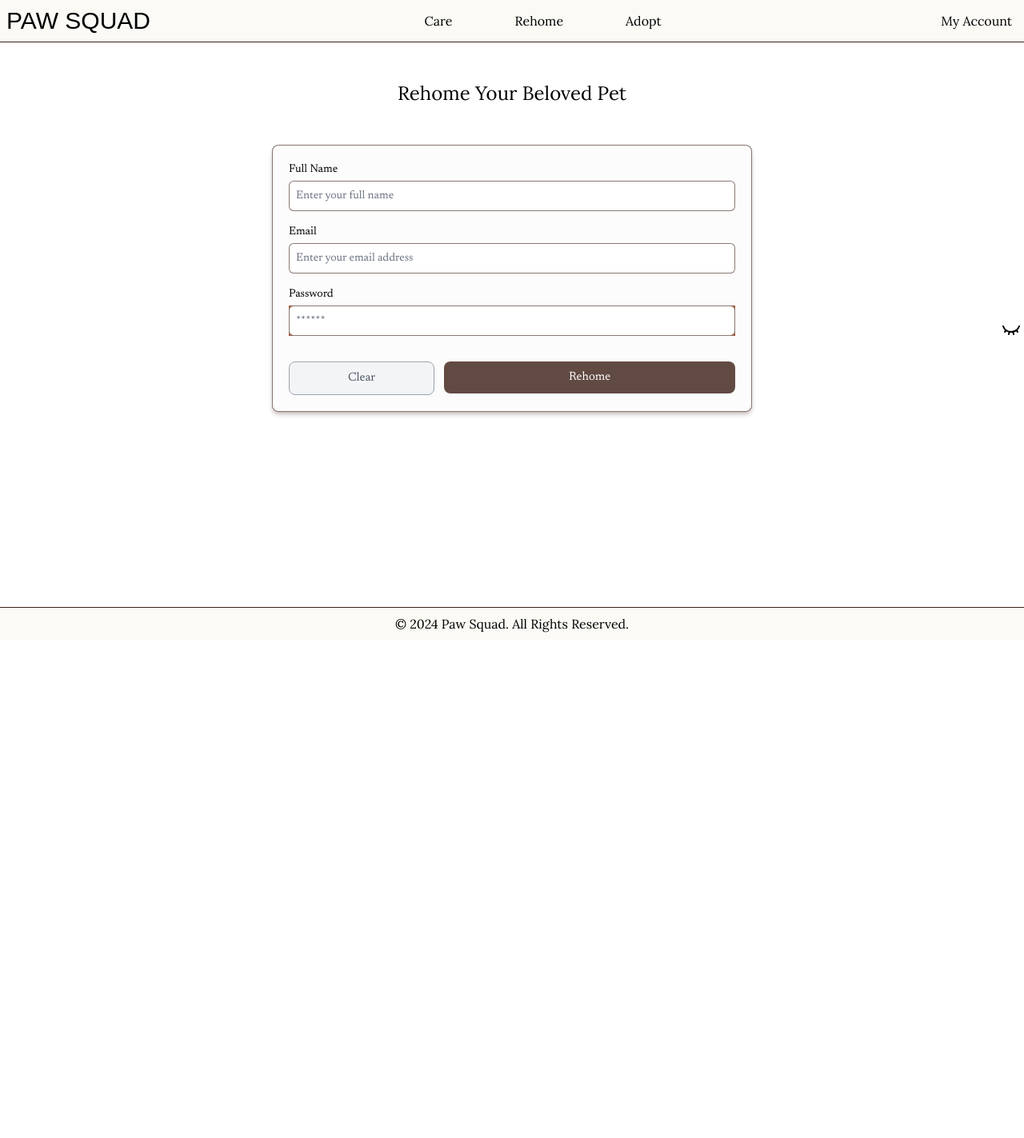
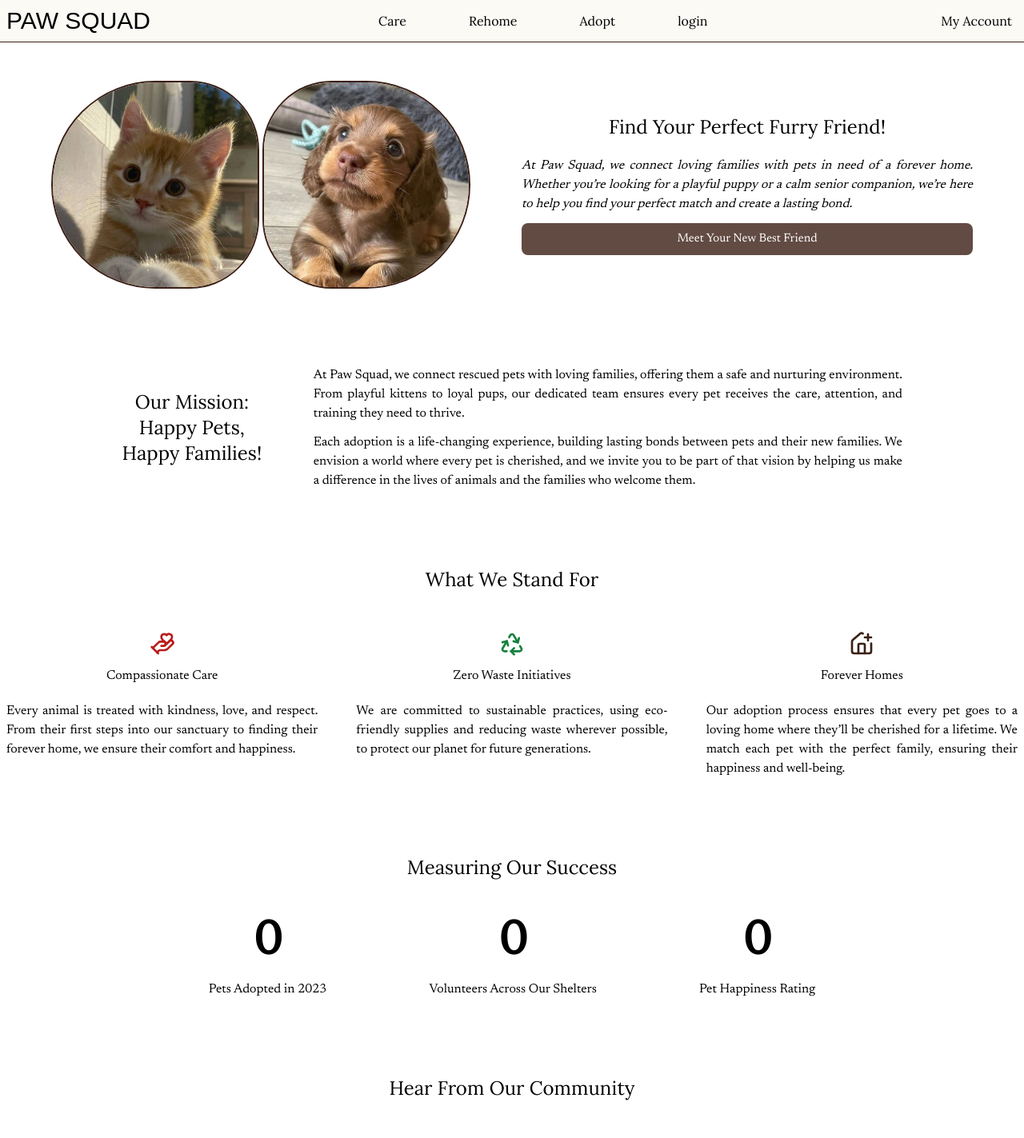
Before and after one commit to barbaraeguche/pawsitive, a Next.js app: page / in a window 1280 px wide. Shown: the top 1423 px of the page at 80% size. Before the commit the page ends 800 px from the top, so only its background shows below. Built offline with nearby package versions, Linux system fonts and the light colour scheme; a web font is replaced by a local one.

Commit message:
random updates lol

```diff
--- /dev/null
+++ b/src/app/login/page.tsx
@@ -0,0 +1,11 @@
+import LoginForm from '@/ui/login/login-form';
+import SignUpForm from '@/ui/login/signup-form';
+
+export default function AuthPage() {
+	return (
+		<>
+			<LoginForm/>
+      <SignUpForm/>
+		</>
+	);
+}
--- a/src/app/page.tsx
+++ b/src/app/page.tsx
@@ -6,71 +6,58 @@ import ValuesWrapper from '@/ui/home/values';
 import StatsWrapper from '@/ui/home/stats';
 import TestimonialWrapper from '@/ui/home/testimonials';
 
-import LoginForm from '@/ui/login-form';
-
 export default function RootPage() {
 	return (
 		<div className="space-y-24 !mt-12 !mb-32">
-			<LoginForm/>
+			{/* banner */}
+			<section className="mx-auto flex flex-col gap-8 w-[90%] max-w-[420px] sm:max-w-[550px] md:max-w-[690px] lg:flex-row lg:gap-16 lg:max-w-6xl toGrid:gap-20 toGrid:max-w-[1400px]">
+				<div className="blob-outline flex justify-center space-x-1">
+					<ImageWrapper image="/cat.jpg" position="left"/>
+					<ImageWrapper image="/dog.jpg" position="right"/>
+				</div>
 
+				<div className="m-auto space-y-5 w-full">
+					<Headings title="Find Your Perfect Furry Friend!"/>
+					<div className="space-y-3">
+						<p className="italic text-justify">
+							At Paw Squad, we connect loving families with pets in need of a forever home. Whether you&rsquo;re looking
+							for a playful puppy or a calm senior companion, we’re here to help you find your perfect match and create
+							a lasting bond.
+						</p>
+						<Button className="w-full">
+							<Link href="/adopt" className="w-full">
+								Meet Your New Best Friend
+							</Link>
+						</Button>
+					</div>
+				</div>
+			</section>
 
+			{/* about */}
+			<section className="px-8 md:px-6 flex flex-col md:flex-row gap-x-16 gap-y-8 mx-auto max-w-5xl">
+				<div className="my-auto">
+					<Headings title="Our Mission: Happy Pets, Happy Families!"/>
+				</div>
+				<div className="space-y-3 text-justify">
+					<p>
+						At Paw Squad, we connect rescued pets with loving families, offering them a safe and nurturing environment.
+						From playful kittens to loyal pups, our dedicated team ensures every pet receives the care, attention, and
+						training they need to thrive.
+					</p>
+					<p>
+						Each adoption is a life-changing experience, building lasting bonds between pets and their new families.
+						We envision a world where every pet is cherished, and we invite you to be part of that vision by helping us
+						make a difference in the lives of animals and the families who welcome them.
+					</p>
+				</div>
+			</section>
 
-
-
-
-
-
-
-			{/*/!* banner *!/*/}
-			{/*<section className="mx-auto flex flex-col gap-8 w-[90%] max-w-[420px] sm:max-w-[550px] md:max-w-[690px] lg:flex-row lg:gap-16 lg:max-w-6xl toGrid:gap-20 toGrid:max-w-[1400px]">*/}
-			{/*	<div className="blob-outline flex justify-center space-x-1">*/}
-			{/*		<ImageWrapper image="/cat.jpg" position="left"/>*/}
-			{/*		<ImageWrapper image="/dog.jpg" position="right"/>*/}
-			{/*	</div>*/}
-			{/*	*/}
-			{/*	<div className="m-auto space-y-5 w-full">*/}
-			{/*		<Headings title="Find Your Perfect Furry Friend!"/>*/}
-			{/*		<div className="space-y-3">*/}
-			{/*			<p className="italic text-justify">*/}
-			{/*				At Paw Squad, we connect loving families with pets in need of a forever home. Whether you&rsquo;re looking*/}
-			{/*				for a playful puppy or a calm senior companion, we’re here to help you find your perfect match and create*/}
-			{/*				a lasting bond.*/}
-			{/*			</p>*/}
-			{/*			<Button className="w-full">*/}
-			{/*				<Link href="/adopt" className="w-full">*/}
-			{/*					Meet Your New Best Friend*/}
-			{/*				</Link>*/}
-			{/*			</Button>*/}
-			{/*		</div>*/}
-			{/*	</div>*/}
-			{/*</section>*/}
-
-			{/*/!* about *!/*/}
-			{/*<section className="px-8 md:px-6 flex flex-col md:flex-row gap-x-16 gap-y-8 mx-auto max-w-5xl">*/}
-			{/*	<div className="my-auto">*/}
-			{/*		<Headings title="Our Mission: Happy Pets, Happy Families!"/>*/}
-			{/*	</div>*/}
-			{/*	*/}
-			{/*	<div className="space-y-3 text-justify">*/}
-			{/*		<p>*/}
-			{/*			At Paw Squad, we connect rescued pets with loving families, offering them a safe and nurturing environment.*/}
-			{/*			From playful kittens to loyal pups, our dedicated team ensures every pet receives the care, attention, and*/}
-			{/*			training they need to thrive.*/}
-			{/*		</p>*/}
-			{/*		<p>*/}
-			{/*			Each adoption is a life-changing experience, building lasting bonds between pets and their new families.*/}
-			{/*			We envision a world where every pet is cherished, and we invite you to be part of that vision by helping us*/}
-			{/*			make a difference in the lives of animals and the families who welcome them.*/}
-			{/*		</p>*/}
-			{/*	</div>*/}
-			{/*</section>*/}
-
-			{/*/!* core values *!/*/}
-			{/*<ValuesWrapper/>*/}
-			{/*/!* statistics *!/*/}
-			{/*<StatsWrapper/>*/}
-			{/*/!* testimonials *!/*/}
-			{/*<TestimonialWrapper/>*/}
+			{/* core values */}
+			<ValuesWrapper/>
+			{/* statistics */}
+			<StatsWrapper/>
+			{/* testimonials */}
+			<TestimonialWrapper/>
 		</div>
 	);
 }
--- a/src/components/header.tsx
+++ b/src/components/header.tsx
@@ -6,6 +6,7 @@ const mainLinks = [
 	{ name: 'Care', href: '/care' },
 	{ name: 'Rehome', href: '/rehome' },
 	{ name: 'Adopt', href: '/adopt' },
+	{ name: 'login', href: '/login' },
 ];
 
 export default function Header() {
--- a/src/lib/utils.ts
+++ b/src/lib/utils.ts
@@ -1,5 +1,5 @@
+import { twMerge } from 'tailwind-merge';
 import { clsx, ClassValue } from 'clsx';
-import { twMerge } from 'tailwind-merge';
 
 export function cn(...args: ClassValue[]) {
   return twMerge(clsx(args));
--- a/src/ui/button.tsx
+++ b/src/ui/button.tsx
@@ -8,7 +8,7 @@ const buttonVariants = cva(
 			intent: {
 				primary: "text-white bg-brown hover:bg-brown-80 active:bg-brown-100",
 				danger: "text-black bg-gray-50 hover:bg-red-100 hover:text-red-600",
-				refresh: "text-gray-600 bg-gray-100 hover:bg-gray-200 active:bg-gray-300 border border-gray-400",
+				refresh: "text-gray-600 active:text-gray-800 bg-gray-100 hover:bg-gray-200 active:bg-gray-300 border border-gray-400",
 				skeleton: "bg-brown-80/10"
 			}
 		},
--- a/src/ui/home/stats.tsx
+++ b/src/ui/home/stats.tsx
@@ -41,7 +41,7 @@ function StatsCards({ percent, target, title }: {
 }) {
 	return (
 		<span className="flex flex-col gap-y-4">
-			<h3 data-percentage={percent} data-target={target} className="counter text-6xl font-bold">
+			<h3 data-percentage={percent} data-target={target} className="counter text-5xl sm:text-6xl font-bold">
 				0
 			</h3>
 			{title}
--- a/src/ui/home/testimonials.tsx
+++ b/src/ui/home/testimonials.tsx
@@ -5,7 +5,7 @@ export default function TestimonialWrapper() {
 	return (
 		<div className="space-y-12">
 			<Headings title="Hear From Our Community"/>
-			<div className="px-2 grid gap-6 sm:grid-cols-2 md:grid-cols-4 md:gap-x-10 mx-auto max-w-[1440px]">
+			<div className="px-2 grid gap-6 sm:grid-cols-2 md:grid-cols-3 md:gap-x-10 lg:grid-cols-4 mx-auto max-w-[1440px]">
 				<TestimonialCards image="/emma.jpg"
 				                  text="Adopting was the best decision we ever made. Max has brought so much joy into our lives!"
 				                  name="Emma J."
@@ -38,9 +38,9 @@ function TestimonialCards({ image, text, name }: {
 			       alt={name}
 			       width={180}
 			       height={180}
-			       className="size-48 rounded-full align-middle overflow-hidden"
+			       className="size-36 sm:size-40 md:size-44 lg:size-48 rounded-full align-middle overflow-hidden"
 			/>
-			<div className="w-[75%] md:w-[95%] space-y-4">
+			<div className="w-[75%] md:w-full space-y-4">
 				<p className="text-justify">{text}</p>
 				<p className="text-center italic">{name}</p>
 			</div>
--- /dev/null
+++ b/src/ui/login/auth-separator.tsx
@@ -0,0 +1,9 @@
+export default function AuthSeparator() {
+	return (
+		<div className="w-full flex items-center gap-x-2">
+			<div className="border-b-[0.25px] border-b-brown-100 w-full"/>
+			<span className="text-sm">or</span>
+			<div className="border-b-[0.25px] border-b-brown-100 w-full"/>
+		</div>
+	);
+}
--- /dev/null
+++ b/src/ui/login/login-form.tsx
@@ -0,0 +1,94 @@
+'use client';
+import { useState } from 'react';
+import { Eye, EyeClosed } from 'lucide-react';
+import Input from '@/ui/input';
+import Button from '@/ui/button';
+import AuthSeparator from '@/ui/login/auth-separator';
+
+const { state, isPending } = { state: {
+		values: { name: '', email: '', password: '' },
+		errors: { name: [], email: [], password: [] },
+		message: null,
+	}, isPending: false };
+
+export default function LoginForm() {
+	const [isPasswordVisible, setIsPasswordVisible] = useState<boolean>(false);
+
+	return (
+		<div className="px-1.5 !mt-12 !mb-32 space-y-12">
+			<form>
+				<div className="mx-auto max-w-[600px] rounded-lg bg-gray-50/50 p-3 md:p-5 space-y-4 border border-brown-80 shadow-md shadow-brown-80/25">
+					<h4 className="text-xl">Log In to Account</h4>
+
+					{/* providers */}
+					<div className="flex w-full gap-x-2">
+						<Button type="button" intent="refresh" className="w-full border-brown-80 ">
+							with Google
+						</Button>
+						<Button type="button" intent="refresh" className="w-full border-brown-80">
+							with Github
+						</Button>
+					</div>
+
+					{/* separator */}
+					<AuthSeparator/>
+
+					{/* email */}
+					<div>
+						<label htmlFor="email" className="mb-1 block text-sm">Email</label>
+						<Input id="email"
+						       name="email"
+						       type="email"
+						       aria-describedby="email-error"
+						       defaultValue={state.values?.email}
+						       placeholder="Enter your email address"
+						/>
+						<div id="email-error" aria-live="polite" aria-atomic="true">
+							{state.errors?.email?.map((error: string) => (
+								<p key={error} className="mt-1 text-sm text-red-600">
+									{error}
+								</p>
+							))}
+						</div>
+					</div>
+
+					{/* password */}
+					<div>
+						<label htmlFor="password" className="mb-1 block text-sm">Password</label>
+						<div className="relative">
+							<Input id="password"
+							       name="password"
+							       type={`${isPasswordVisible ? 'text' : 'password'}`}
+							       className="pr-10"
+							       placeholder="******"
+							       aria-describedby="password-error"
+							       defaultValue={state.values?.password}
+							/>
+							<button onClick={() => setIsPasswordVisible((prev) => !prev)}
+							        aria-label={isPasswordVisible ? 'Hide password' : 'Show password'}
+							        className="text-gray-600 absolute w-4 top-1/2 -translate-y-1/2 right-3 flex"
+							>
+								{isPasswordVisible ? <Eye/> : <EyeClosed/>}
+							</button>
+						</div>
+						<div id="password-error" aria-live="polite" aria-atomic="true">
+							{state.errors?.password?.map((error: string) => (
+								<p key={error} className="mt-1 text-sm text-red-600">
+									{error}
+								</p>
+							))}
+						</div>
+					</div>
+
+					{/* buttons */}
+					<Button type="submit"
+					        disabled={isPending}
+					        className="!mt-8 w-full disabled:bg-brown-80/10 disabled:text-brown disabled:cursor-default"
+					>
+						Rehome
+					</Button>
+				</div>
+			</form>
+		</div>
+	);
+}
--- a/src/ui/login-form.tsx
+++ b/src/ui/login/signup-form.tsx
@@ -1,25 +1,38 @@
 'use client';
+import { useState } from 'react';
 import { Eye, EyeClosed } from 'lucide-react';
-import Headings from '@/components/headings';
 import Input from '@/ui/input';
 import Button from '@/ui/button';
+import AuthSeparator from '@/ui/login/auth-separator';
 
-export default function LoginForm() {
 const { state, isPending } = { state: {
 		values: { name: '', email: '', password: '' },
 		errors: { name: [], email: [], password: [] },
 		message: null,
 	}, isPending: false };
 
-	function viewPassword(e: HTMLInputElement) {
-		return e.type === 'password' ? <EyeClosed/> : <Eye/>;
-	}
+export default function SignUpForm() {
+	const [isPasswordVisible, setIsPasswordVisible] = useState<boolean>(false);
 
 	return (
 		<div className="px-1.5 !mt-12 !mb-32 space-y-12">
-			<Headings title="Rehome Your Beloved Pet"/>
 			<form>
 				<div className="mx-auto max-w-[600px] rounded-lg bg-gray-50/50 p-3 md:p-5 space-y-4 border border-brown-80 shadow-md shadow-brown-80/25">
+					<h4 className="text-xl">Create Account</h4>
+
+					{/* providers */}
+					<div className="flex w-full gap-x-2">
+						<Button type="button" intent="refresh" className="w-full border-brown-80 ">
+							with Google
+						</Button>
+						<Button type="button" intent="refresh" className="w-full border-brown-80">
+							with Github
+						</Button>
+					</div>
+
+					{/* separator */}
+					<AuthSeparator/>
+
 					{/* name */}
 					<div>
 						<label htmlFor="name" className="mb-1 block text-sm">Full Name</label>
@@ -60,15 +73,21 @@ export default function LoginForm() {
 					{/* password */}
 					<div>
 						<label htmlFor="password" className="mb-1 block text-sm">Password</label>
-						<div className="bg-celeste">
+						<div className="relative">
 							<Input id="password"
 							       name="password"
-							       type="password"
+							       type={`${isPasswordVisible ? 'text' : 'password'}`}
+							       className="pr-10"
+							       placeholder="******"
 							       aria-describedby="password-error"
 							       defaultValue={state.values?.password}
-							       placeholder="******"
 							/>
-							<EyeClosed className="absolute top-1/2 right-1"/>
+							<button onClick={() => setIsPasswordVisible((prev) => !prev)}
+							        aria-label={isPasswordVisible ? 'Hide password' : 'Show password'}
+							        className="text-gray-600 absolute w-4 top-1/2 -translate-y-1/2 right-3 flex"
+							>
+								{isPasswordVisible ? <Eye/> : <EyeClosed/>}
+							</button>
 						</div>
 						<div id="password-error" aria-live="polite" aria-atomic="true">
 							{state.errors?.password?.map((error: string) => (
@@ -80,21 +99,12 @@ export default function LoginForm() {
 					</div>
 
 					{/* buttons */}
-					<div className="!mt-8 flex gap-x-3">
-						<Button type="reset"
-						        intent="refresh"
-						        className="w-1/3"
-						>
-							Clear
-						</Button>
-
 					<Button type="submit"
 					        disabled={isPending}
-						        className="w-2/3 disabled:bg-brown-80/10 disabled:text-brown disabled:cursor-default"
+					        className="!mt-8 w-full disabled:bg-brown-80/10 disabled:text-brown disabled:cursor-default"
 					>
 						Rehome
 					</Button>
-					</div>
 				</div>
 			</form>
 		</div>
--- a/tailwind.config.ts
+++ b/tailwind.config.ts
@@ -24,7 +24,7 @@ export default {
 				  80: 'rgba(59,31,21,0.6)'
 			  },
 			  celeste: { // for input accents
-				  DEFAULT: '#ad5636'
+				  DEFAULT: '#accbee'
 				  // c69f53 d86f4a a6b36b
 			  }
 		  },
```
Also changed, not shown: src/ui/input.tsx (+5 -4 lines), 1 other file (tests, documents, lock files or other folders). Lines whose indentation alone changed are shown as unchanged.
